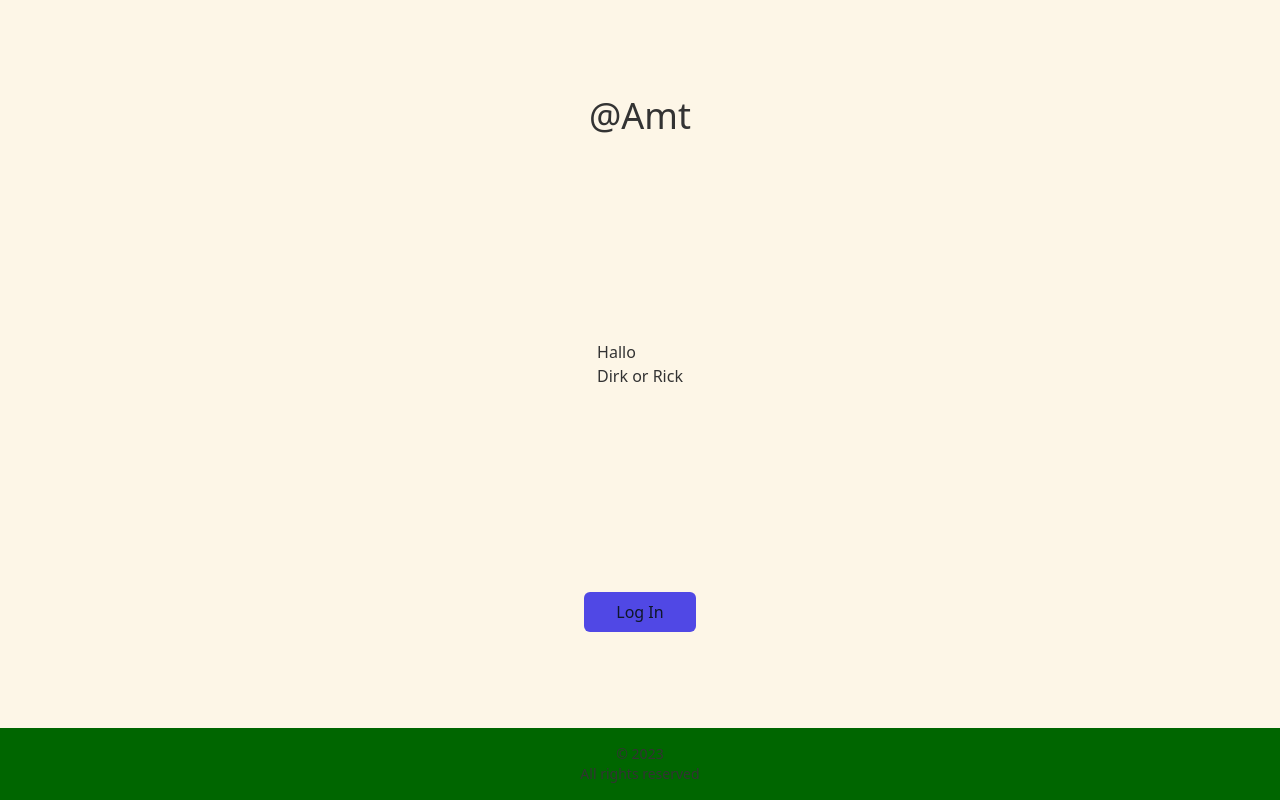
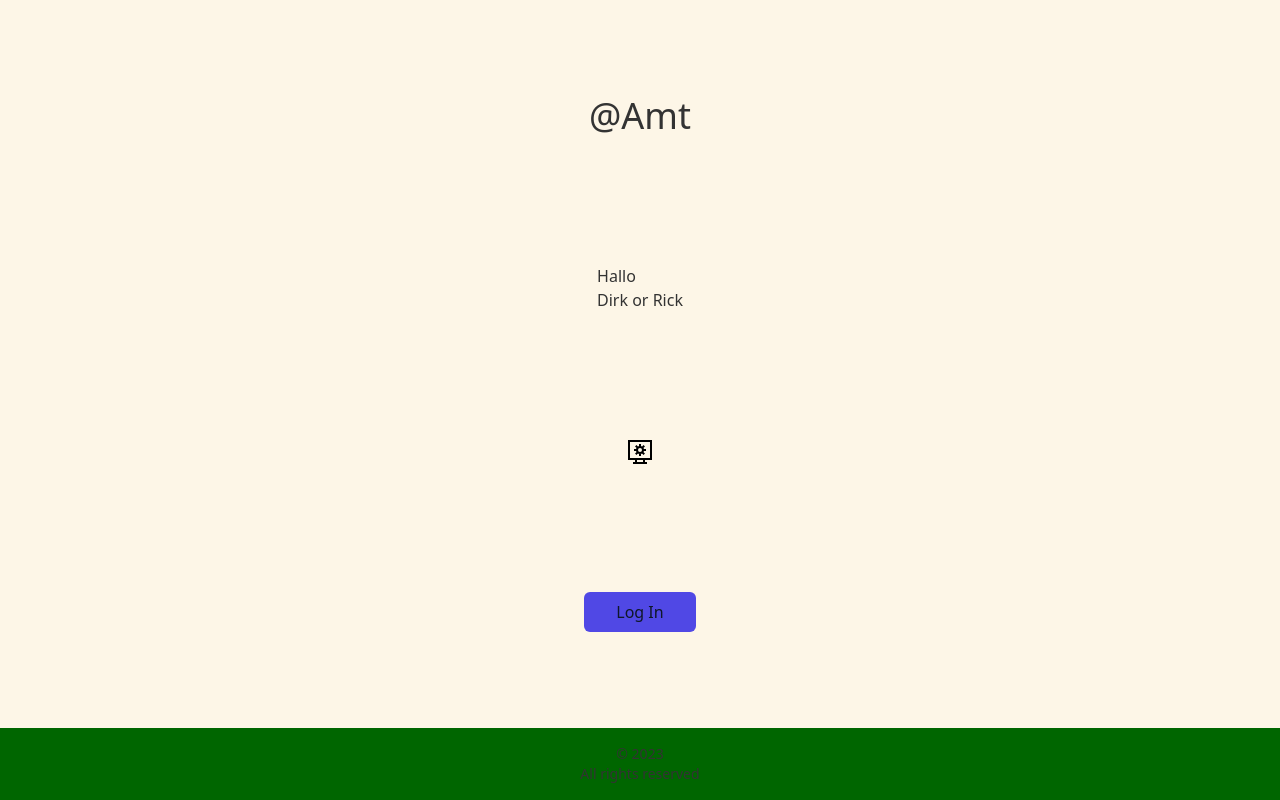
Before and after one commit to brt-yilmaz/eAmt, a Next.js app: page /de in a window 1280 px wide. Built offline with nearby package versions, Linux system fonts and the light colour scheme.

Commit message:
Feat: Add mode icons to allow user to change mode

```diff
--- a/package.json
+++ b/package.json
@@ -14,6 +14,7 @@
     "next-intl": "^3.0.0-beta.19",
     "react": "^18",
     "react-dom": "^18",
+    "react-icons": "^4.11.0",
     "react-redux": "^8.1.3"
   },
   "devDependencies": {
--- a/src/app/[locale]/page.js
+++ b/src/app/[locale]/page.js
@@ -1,3 +1,4 @@
+import ModeSwitcher from "@/components/navbar/ModeSwitcher";
 import User from "@/components/user/User";
 import { useTranslations } from "next-intl";
 
@@ -12,6 +13,9 @@ export default function Home() {
         <div>
           <p className={"text-content"}>{t("title")}</p>
           <User />
+        </div>
+        <div>
+          <ModeSwitcher />
         </div>
         <div>
           <button
--- a/src/app/globals.css
+++ b/src/app/globals.css
@@ -34,4 +34,14 @@
     --color-bgButHov: 219deg 79% 66%;
     --color-footer: 181deg 100% 41%;
   }
+  :root[data-theme="light"] {
+    --color-bgBase: 39deg 85% 95%;
+    --color-content: 0deg 0% 20%;
+    --color-butContent: 222deg 47% 11%;
+    --color-accent: 288deg 95.8% 90.6%;
+    --color-bgComp: 168deg 83.8% 78.2%;
+    --color-bgBut: 243deg 75% 59%;
+    --color-bgButHov: 243deg 75% 53%;
+    --color-footer: 120deg 100% 20%;
+  }
 }
--- /dev/null
+++ b/src/components/navbar/ModeSwitcher.jsx
@@ -0,0 +1,35 @@
+"use client";
+import { MdDarkMode } from "react-icons/md";
+import { MdLightMode } from "react-icons/md";
+import { GrSystem } from "react-icons/gr";
+import { useState } from "react";
+
+function ModeSwitcher() {
+  const [theme, setTheme] = useState("system");
+
+  const setDarkMode = () => {
+    document.querySelector("html").setAttribute("data-theme", "dark");
+  };
+
+  const setLightMode = () => {
+    document.querySelector("html").setAttribute("data-theme", "light");
+  };
+
+  const setSystemMode = () => {
+    document.querySelector("html").removeAttribute("data-theme");
+  };
+
+  return (
+    <div>
+      {theme === "system" ? (
+        <GrSystem className={"text-2xl"} onClick={setSystemMode} />
+      ) : theme === "dark" ? (
+        <MdDarkMode className={"text-2xl"} onClick={setDarkMode} />
+      ) : (
+        <MdLightMode className={"text-2xl"} onClick={setLightMode} />
+      )}
+    </div>
+  );
+}
+
+export default ModeSwitcher;
```
Also changed, not shown: 1 other file (tests, documents, lock files or other folders).
